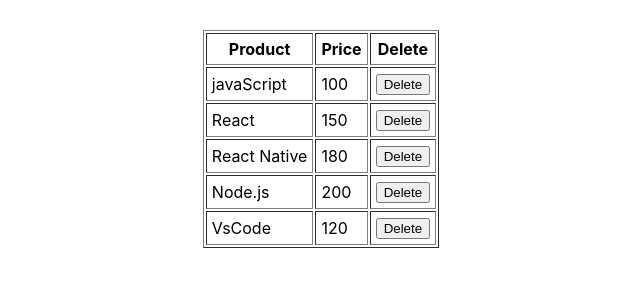
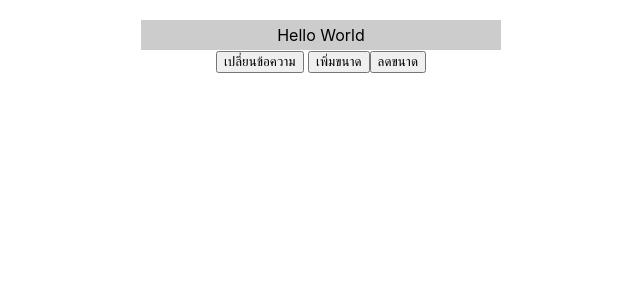
Before and after one commit to Narathon082/app1, a React (Create React App) app: page / in a window 1280 px wide. Shown: the top 300 px of the page, without its empty margins (319-959 px from the left). Built offline with nearby package versions, Linux system fonts and the light colour scheme.

Commit message:
Storing state data with State
Storing state data with State : Change the text increase or decrease the text size.

```diff
--- a/src/App.js
+++ b/src/App.js
@@ -2,9 +2,10 @@
 import './App.css';
 import React from 'react'
 import RefsArray from './refs-array'
+import StateFunc from './state-func'
 
 function App() {
-  return <RefsArray/>
+  return <StateFunc/>
 
 }
 
--- /dev/null
+++ b/src/state-func.js
@@ -0,0 +1,36 @@
+import React,{useState} from "react";
+
+export default function StateFunc(){
+    let[text,setText]=useState("Hello World")
+    let[size,setSize]= React.useState(16)
+
+    const onClickSetText=()=>{
+        let t = prompt('กำหนดข้อความใหม่',text)
+        if(t){
+            setText(t)
+        }
+    }
+
+    const onClickZoomin=()=>{
+        let newSize = size + 1
+        setSize(newSize)
+    }
+
+    let msgboxSyle={
+        display: "inline-block",
+        width: 350,
+        fontSize: size,
+        backgroundColor: "#ccc",
+        padding: 5,
+        textAlign: "center"
+    }
+
+    return(
+        <div style={{textAlign:'center', marginTop:20}}>
+            <div style={msgboxSyle}>{text}</div><br/>
+            <button onClick={onClickSetText}>เปลี่ยนข้อความ</button>&nbsp;
+            <button onClick={onClickZoomin}>เพิ่มขนาด</button>
+            <button onClick={()=>setSize(size-1)}>ลดขนาด</button>
+        </div>
+    )
+}
```
